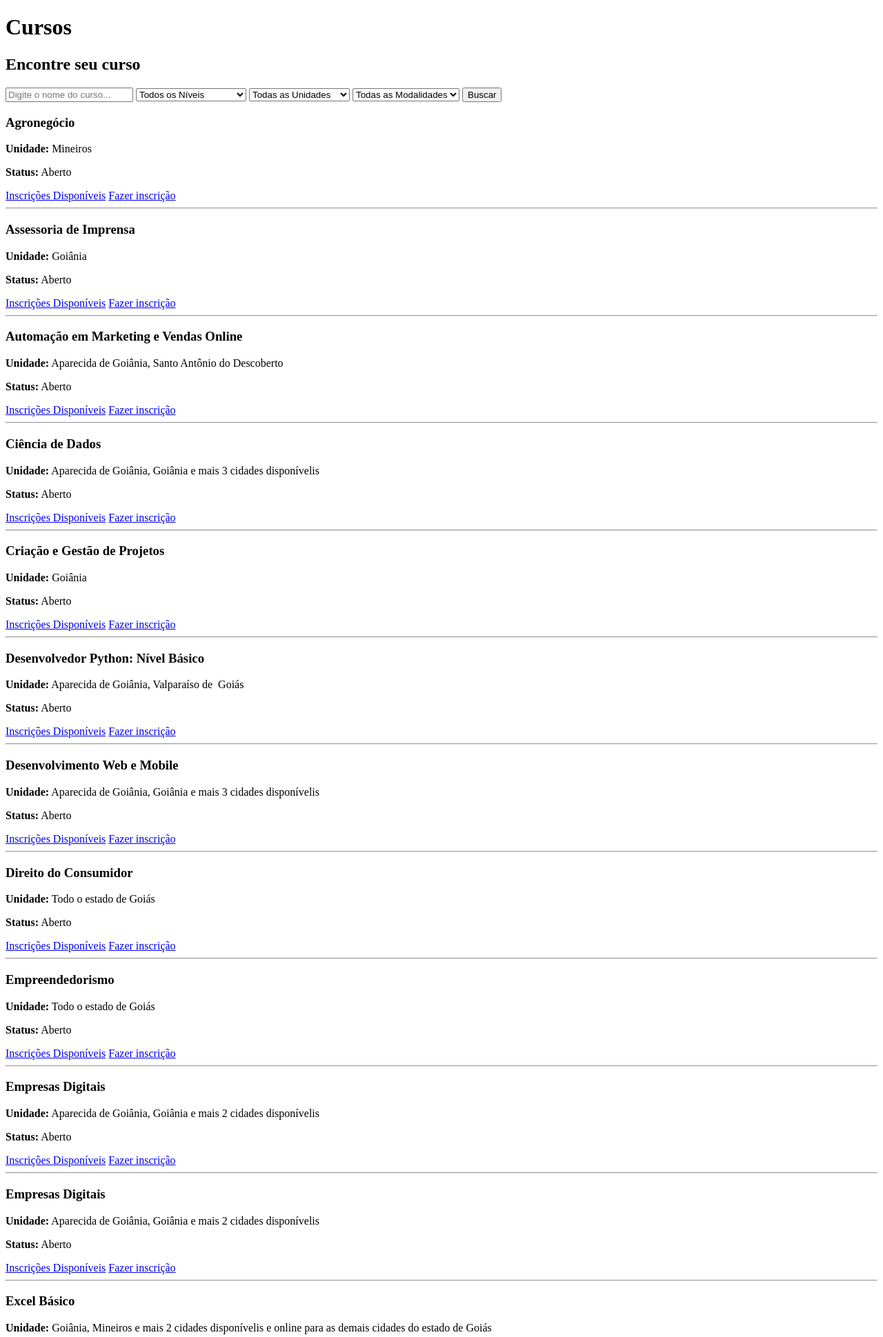
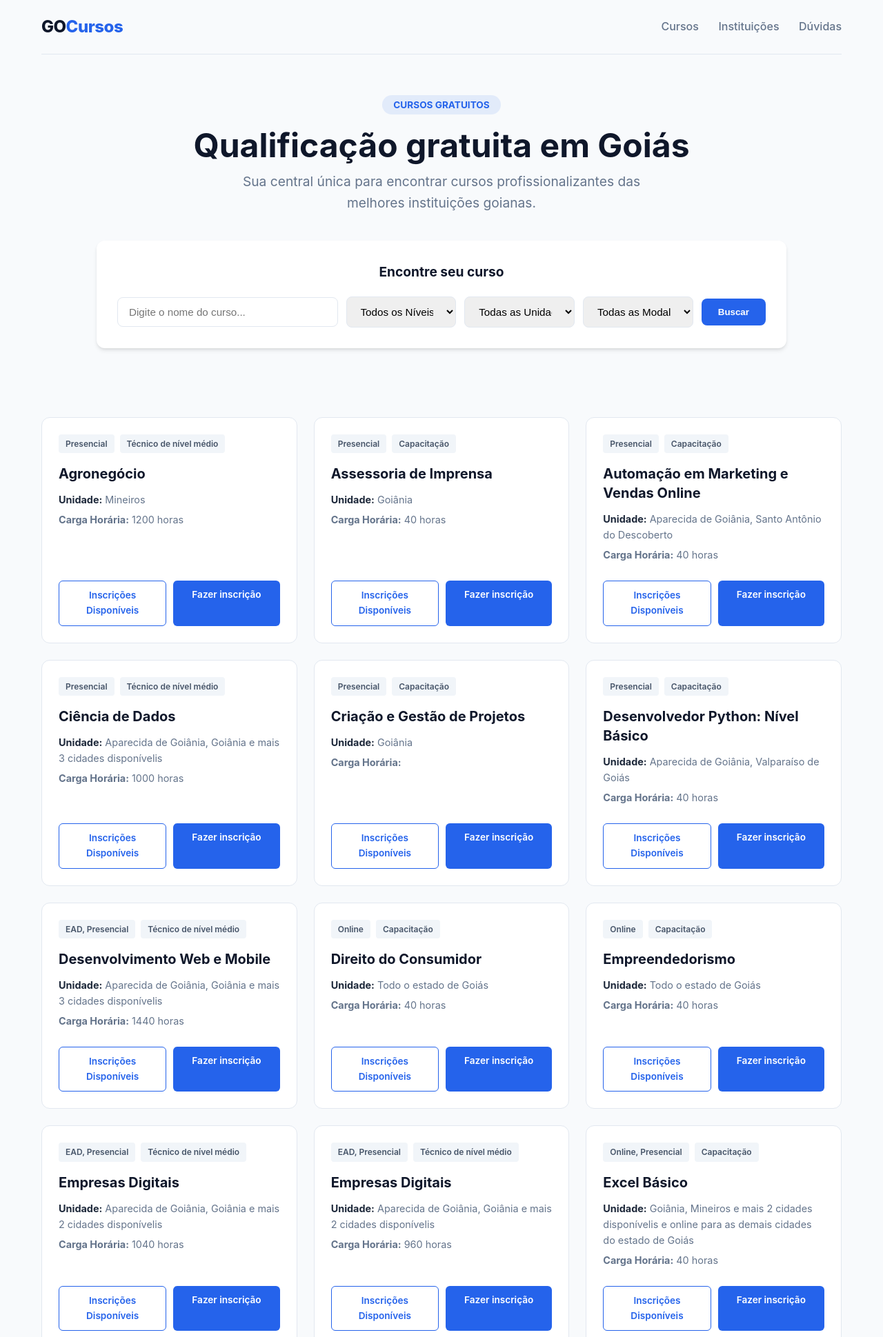
Before and after one commit to ferlimatos/estracao_de_dados, a Flask app: page / in a window 1280 px wide. Shown: the top 1939 px of the page at 69% size. Run offline with Flask 3, Linux system fonts and the light colour scheme.

Commit message:
feat(ui): Implementa novo layout e estilo para a listagem de cursos e filtros de pesquisa

```diff
--- a/static/style.css
+++ b/static/style.css
@@ -0,0 +1,309 @@
+/* --- Variáveis de Design --- */
+:root {
+    --primary: #2563eb;
+    --primary-hover: #1d4ed8;
+    --secondary: #0f172a;
+    --accent: #38bdf8;
+    --bg-body: #f8fafc;
+    --card-bg: #ffffff;
+    --text-main: #1e293b;
+    --text-sub: #64748b;
+    --border-color: #e2e8f0;
+    --shadow: 0 4px 6px -1px rgba(0, 0, 0, 0.1), 0 2px 4px -1px rgba(0, 0, 0, 0.06);
+    --radius: 12px;
+}
+
+/* --- Reset & Base --- */
+* {
+    margin: 0;
+    padding: 0;
+    box-sizing: border-box;
+}
+
+body {
+    font-family: 'Inter', -apple-system, sans-serif;
+    background-color: var(--bg-body);
+    color: var(--text-main);
+    line-height: 1.6;
+}
+
+.container {
+    max-width: 1200px;
+    margin: 0 auto;
+    padding: 0 20px;
+}
+
+/* --- Header & Logo --- */
+.main-header {
+    display: flex;
+    justify-content: space-between;
+    align-items: center;
+    padding: 20px 0;
+    border-bottom: 1px solid var(--border-color);
+}
+
+.logo {
+    font-size: 1.5rem;
+    font-weight: 800;
+    color: var(--secondary);
+    letter-spacing: -0.5px;
+}
+
+.logo span {
+    color: var(--primary);
+}
+
+nav a {
+    text-decoration: none;
+    color: var(--text-sub);
+    font-weight: 500;
+    margin-left: 24px;
+    transition: color 0.2s;
+}
+
+nav a:hover {
+    color: var(--primary);
+}
+
+/* --- Hero Section --- */
+.hero {
+    padding: 60px 0;
+    text-align: center;
+}
+
+.badge-hero {
+    background-color: rgba(37, 99, 235, 0.1);
+    color: var(--primary);
+    padding: 6px 16px;
+    border-radius: 20px;
+    font-size: 0.85rem;
+    font-weight: 700;
+    text-transform: uppercase;
+}
+
+.hero h1 {
+    font-size: 3rem;
+    color: var(--secondary);
+    margin: 20px 0 10px;
+    line-height: 1.1;
+}
+
+.hero p {
+    font-size: 1.2rem;
+    color: var(--text-sub);
+    max-width: 600px;
+    margin: 0 auto 40px;
+}
+
+/* --- Filtros & Busca --- */
+#filtros {
+    background: white;
+    padding: 30px;
+    border-radius: var(--radius);
+    box-shadow: var(--shadow);
+    max-width: 1000px;
+    margin: 0 auto;
+}
+
+#filtros h2 {
+    font-size: 1.2rem;
+    margin-bottom: 20px;
+    color: var(--secondary);
+}
+
+#formBusca {
+    display: grid;
+    grid-template-columns: 2fr 1fr 1fr 1fr auto;
+    gap: 12px;
+    align-items: center;
+}
+
+#formBusca input,
+#formBusca select {
+    width: 100%;
+    padding: 12px 16px;
+    border: 1px solid var(--border-color);
+    border-radius: 8px;
+    font-size: 0.95rem;
+    outline: none;
+    transition: border-color 0.2s;
+}
+
+#formBusca input:focus,
+#formBusca select:focus {
+    border-color: var(--primary);
+}
+
+#formBusca button {
+    background-color: var(--primary);
+    color: white;
+    padding: 12px 24px;
+    border: none;
+    border-radius: 8px;
+    font-weight: 600;
+    cursor: pointer;
+    transition: background 0.2s;
+}
+
+#formBusca button:hover {
+    background-color: var(--primary-hover);
+}
+
+/* --- Grid de Cursos --- */
+.cursos-grid {
+    display: grid;
+    grid-template-columns: repeat(auto-fill, minmax(320px, 1fr));
+    gap: 24px;
+    padding: 40px 0;
+}
+
+.curso-card {
+    background: var(--card-bg);
+    border: 1px solid var(--border-color);
+    border-radius: var(--radius);
+    padding: 24px;
+    display: flex;
+    flex-direction: column;
+    transition: transform 0.2s, box-shadow 0.2s;
+}
+
+.curso-card:hover {
+    transform: translateY(-4px);
+    box-shadow: 0 10px 15px -3px rgba(0, 0, 0, 0.1);
+}
+
+.curso-card .badges {
+    display: flex;
+    gap: 8px;
+    margin-bottom: 16px;
+}
+
+.badge {
+    background: #f1f5f9;
+    color: #475569;
+    font-size: 0.75rem;
+    padding: 4px 10px;
+    border-radius: 4px;
+    font-weight: 600;
+}
+
+.curso-card h3 {
+    font-size: 1.25rem;
+    color: var(--secondary);
+    margin-bottom: 12px;
+    line-height: 1.4;
+}
+
+.curso-card p {
+    font-size: 0.9rem;
+    color: var(--text-sub);
+    margin-bottom: 6px;
+}
+
+.curso-card .unidade strong {
+    color: var(--text-main);
+}
+
+/* --- Botões nos Cards --- */
+.acoes {
+    margin-top: auto;
+    padding-top: 20px;
+    display: flex;
+    gap: 10px;
+}
+
+.btn-inscricao, .btn-detalhes {
+    flex: 1;
+    text-align: center;
+    padding: 10px;
+    border-radius: 6px;
+    font-size: 0.85rem;
+    font-weight: 600;
+    text-decoration: none;
+    transition: all 0.2s;
+}
+
+.btn-inscricao {
+    background-color: var(--primary);
+    color: white;
+}
+
+.btn-inscricao:hover {
+    background-color: var(--primary-hover);
+}
+
+.btn-detalhes {
+    background-color: transparent;
+    color: var(--primary);
+    border: 1px solid var(--primary);
+}
+
+.btn-detalhes:hover {
+    background-color: rgba(37, 99, 235, 0.05);
+}
+
+/* --- FAQ Section --- */
+.section-padding {
+    padding: 80px 0;
+}
+
+.faq-header {
+    text-align: center;
+    margin-bottom: 40px;
+}
+
+.faq-header h2 {
+    font-size: 2rem;
+    color: var(--secondary);
+}
+
+.faq-items {
+    max-width: 800px;
+    margin: 0 auto;
+}
+
+details {
+    background: white;
+    border: 1px solid var(--border-color);
+    border-radius: 8px;
+    margin-bottom: 12px;
+    padding: 16px;
+}
+
+summary {
+    font-weight: 600;
+    color: var(--secondary);
+    cursor: pointer;
+    outline: none;
+}
+
+details p {
+    margin-top: 12px;
+    color: var(--text-sub);
+    font-size: 0.95rem;
+}
+
+.empty-state {
+    grid-column: 1 / -1;
+    text-align: center;
+    padding: 40px;
+    color: var(--text-sub);
+}
+
+/* --- Responsividade --- */
+@media (max-width: 992px) {
+    #formBusca {
+        grid-template-columns: 1fr 1fr;
+    }
+    #formBusca button {
+        grid-column: span 2;
+    }
+}
+
+@media (max-width: 600px) {
+    .hero h1 { font-size: 2rem; }
+    #formBusca { grid-template-columns: 1fr; }
+    #formBusca button { grid-column: span 1; }
+    .main-header { flex-direction: column; gap: 15px; }
+    nav a { margin: 0 10px; }
+}
--- a/templates/index.html
+++ b/templates/index.html
@@ -1,38 +1,62 @@
-<!DOCTYPE html>
-<html>
+<!doctype html>
+<html lang="pt-br">
   <head>
-    <title>Cursos</title>
+    <meta charset="UTF-8" />
+    <meta name="viewport" content="width=device-width, initial-scale=1.0" />
+    <title>Cursos EFG</title>
+    <link
+      rel="stylesheet"
+      href="{{ url_for('static', filename='style.css') }}"
+    />
   </head>
   <body>
+    <div class="container">
+      <header class="main-header">
+        <div class="logo">GO<span>Cursos</span></div>
+        <nav>
+          <a href="#cursos">Cursos</a>
+          <a href="#instituicoes">Instituições</a>
+          <a href="#faq">Dúvidas</a>
+        </nav>
+      </header>
 
-<h1>Cursos</h1>
-
+      <section class="hero">
+        <span class="badge-hero">Cursos gratuitos</span>
+        <h1>Qualificação gratuita em Goiás</h1>
+        <p>
+          Sua central única para encontrar cursos profissionalizantes das
+          melhores instituições goianas.
+        </p>
         <!-- Filtros de busca -->
         <section id="filtros">
           <h2>Encontre seu curso</h2>
           <form id="formBusca">
-        <input type="text" id="termo" placeholder="Digite o nome do curso...">
+            <input
+              type="text"
+              id="termo"
+              placeholder="Digite o nome do curso..."
+            />
 
             <select id="nivel">
               <option value="">Todos os Níveis</option>
-            <!-- Você pode preencher estes valores manualmente ou via JS -->
               <option value="Capacitação">Capacitação</option>
               <option value="Qualificação profissional">Qualificação</option>
-            <option value="Técnico de nível médio">Técnico de nível médio</option>
-        </select>
+              <option value="Técnico de nível médio">
+                Técnico de nível médio
+              </option>
             </select>
 
             <select id="unidade">
               <option value="">Todas as Unidades</option>
-            <!-- Você pode preencher estes valores manualmente ou via JS -->
-            <option value="José Luiz Bittencourt">José Luiz Bittencourt</option>
+              <option value="José Luiz Bittencourt">
+                José Luiz Bittencourt
+              </option>
               <option value="Luiz Rassi">Luiz Rassi</option>
               <option value="Artes Basileu França">Artes Basileu França</option>
             </select>
 
             <select id="modalidade">
               <option value="">Todas as Modalidades</option>
-            <!-- Você pode preencher estes valores manualmente ou via JS -->
               <option value="Presencial">Presencial</option>
               <option value="Online">Online</option>
               <option value="EAD">EAD</option>
@@ -41,36 +65,124 @@
             <button type="submit">Buscar</button>
           </form>
         </section>
-<!-- A div onde os dados dos cursos serão exibidos -->
-<div id="dados"></div>
+      </section>
+
+      <!-- O Grid onde os cards serão injetados -->
+      <div id="dados" class="cursos-grid"></div>
+
+      <section id="faq" class="container section-padding">
+        <div class="faq-grid">
+          <div class="faq-header">
+            <h2>Dúvidas Frequentes</h2>
+            <p>Entenda como funciona o nosso portal de agregação.</p>
+          </div>
+          <div class="faq-items">
+            <details>
+              <summary>De onde vêm os cursos listados?</summary>
+              <p>
+                Nosso portal utiliza tecnologia de automação para reunir dados
+                oficiais de portais como EFG, Governo de Goiás e instituições
+                parceiras, facilitando sua busca em um só lugar.
+              </p>
+            </details>
+            <details>
+              <summary>Como faço para realizar a matrícula?</summary>
+              <p>
+                Nós facilitamos o encontro da vaga. Ao clicar em "Fazer
+                inscrição", você será redirecionado para o sistema oficial da
+                instituição responsável pelo curso.
+              </p>
+            </details>
+            <details>
+              <summary>Os dados estão sempre atualizados?</summary>
+              <p>
+                Sim, nosso sistema realiza varreduras periódicas para garantir
+                que apenas cursos com inscrições abertas apareçam para você.
+              </p>
+            </details>
+          </div>
+        </div>
+      </section>
+    </div>
 
     <script>
-// Carrega os dados dos cursos e exibe na página
-fetch("/api/cursos")
-  .then(res => res.json())
-  .then(data => {
-    const div = document.getElementById("dados");
-    let htmlFinal = ""; // Variável para acumular o HTML
+      const divDados = document.getElementById('dados');
+      const formBusca = document.getElementById('formBusca');
 
-    data.forEach(c => {
+      /**
+       * Renderiza os cursos filtrados.
+       * A lógica de UX Writing agora vem pronta do Backend (Python).
+       */
+      function renderizarCursos(filtros = {}) {
+        divDados.innerHTML = '<p>Carregando cursos...</p>';
+
+        const params = new URLSearchParams(filtros).toString();
+
+        fetch(`/api/cursos?${params}`)
+          .then((res) => res.json())
+          .then((data) => {
+            const listaCursos = Array.isArray(data) ? data : [];
+
+            if (listaCursos.length === 0) {
+              divDados.innerHTML =
+                "<p class='empty-state'>Nenhum curso aberto encontrado para esta busca.</p>";
+              return;
+            }
+
+            const htmlFinal = listaCursos
+              .map((c) => {
+                // Como o Python já enviou os textos "Fazer inscrição" ou "Ver detalhes",
+                // nós apenas aplicamos a classe CSS para a hierarquia visual.
                 const botoesHtml = Object.entries(c.botoes || {})
-            .map(([texto, link]) => `<a href="${link}" class="btn">${texto}</a>`)
-            .join(" ");
+                  .map(([texto, link]) => {
+                    const classeUX =
+                      texto === 'Fazer inscrição'
+                        ? 'btn-inscricao'
+                        : 'btn-detalhes';
+                    return `<a href="${link}" class="${classeUX}">${texto}</a>`;
+                  })
+                  .join('');
 
-        htmlFinal += `
+                return `
                     <div class="curso-card">
-                <h3>${c.nome}</h3>
-                <p><strong>Unidade:</strong> ${c.unidade}</p>
-                <p><strong>Status:</strong> ${c.status}</p>
-                <div class="botoes">${botoesHtml}</div>
+                        <div class="badges">
+                            <span class="badge">${c.modalidade}</span>
+                            <span class="badge">${c.nivel}</span>
                         </div>
-            <hr>
+                        <h3>${c.nome_curso || c.nome}</h3>
+                        <p class="unidade"><strong>Unidade:</strong> ${c.unidade}</p>
+                        <p><strong>Carga Horária:</strong> ${c.carga_horaria ?? 'N/A'}</p>
+
+                        <div class="acoes">
+                            ${botoesHtml}
+                        </div>
+                    </div>
                 `;
+              })
+              .join('');
+
+            divDados.innerHTML = htmlFinal;
+          })
+          .catch((err) => {
+            console.error('Erro ao carregar dados:', err);
+            divDados.innerHTML = '<p>Erro ao conectar com o servidor.</p>';
+          });
+      }
+
+      // Evento de busca
+      formBusca.addEventListener('submit', (e) => {
+        e.preventDefault();
+        const filtros = {
+          termo: document.getElementById('termo').value,
+          unidade: document.getElementById('unidade').value,
+          nivel: document.getElementById('nivel').value,
+          modalidade: document.getElementById('modalidade').value,
+        };
+        renderizarCursos(filtros);
       });
 
-    div.innerHTML = htmlFinal; // Atualiza a tela uma única vez
-  });
+      // Inicialização automática
+      renderizarCursos();
     </script>
-
   </body>
 </html>
```
Also changed, not shown: scraper/coletar_cursos.py (deleted, +0 -14 lines). Lines whose indentation alone changed are shown as unchanged.
